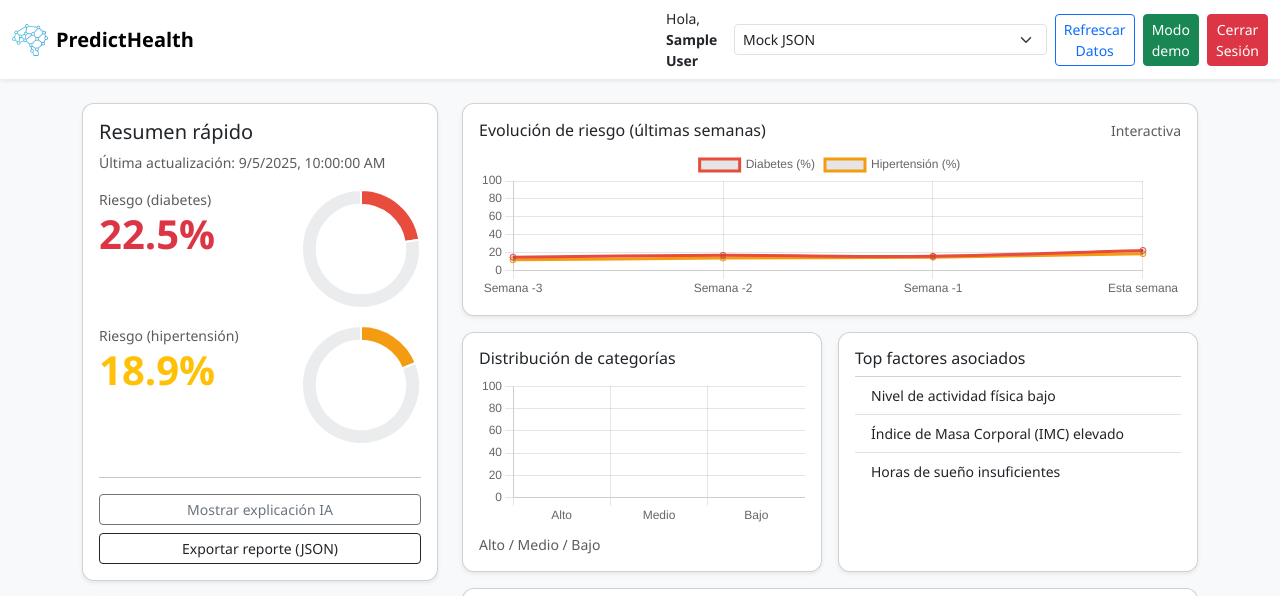
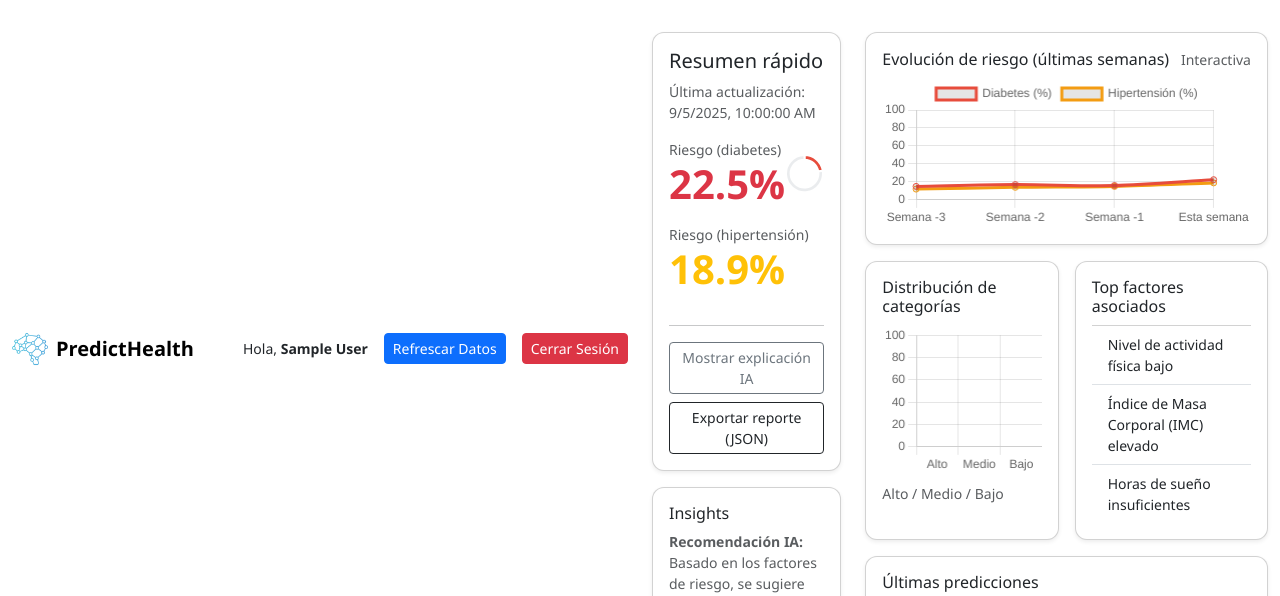
Before and after one commit to MargaritaCuervo/PredictHealth-PFIntegracion, a Flask app: page /user_dashboard in a window 1280 px wide. Shown: the top 596 px of the page. Run offline with Flask 3, Linux system fonts and the light colour scheme; the visitor is signed in with stand-in values (Sample User, id 1).

Commit message:
Update user_dashboard.html

```diff
--- a/predicthealth_frontend/templates/user_dashboard.html
+++ b/predicthealth_frontend/templates/user_dashboard.html
@@ -5,17 +5,14 @@
   <meta name="viewport" content="width=device-width,initial-scale=1" />
   <title>PredictHealth — Panel Usuario</title>
 
-  <!-- Bootstrap -->
   <link href="https://cdn.jsdelivr.net/npm/bootstrap@5.3.2/dist/css/bootstrap.min.css" rel="stylesheet">
 
-  <!-- Chart.js -->
   <script src="https://cdn.jsdelivr.net/npm/chart.js"></script>
 
   <link rel="stylesheet" href="{{ url_for('static', filename='css/styles.css') }}">
 </head>
 <body class="bg-light">
 
-  <!-- NAV -->
   <nav class="navbar navbar-expand-lg navbar-light bg-white shadow-sm">
     <div class="container-fluid">
       <a class="navbar-brand d-flex align-items-center gap-2" href="{{ url_for('user_dashboard') }}">
@@ -23,38 +20,24 @@
         <strong>PredictHealth</strong>
       </a>
 
-      <!-- =============================================================== -->
-      <!-- ESTA ES LA SECCIÓN MODIFICADA -->
-      <!-- =============================================================== -->
-      <div class="d-flex gap-2 align-items-center">
+      <div class="d-flex gap-3 align-items-center">
         <span class="text-dark small">Hola, <strong>{{ name }}</strong></span>
-        <select id="sourceSelect" class="form-select form-select-sm" aria-label="Fuente datos">
-          <option value="json" selected>Mock JSON</option>
-          <option value="xml">Mock XML</option>
-        </select>
-        <button id="btnLoad" class="btn btn-outline-primary btn-sm">Cargar datos</button>
-        <button id="btnDemo" class="btn btn-success btn-sm">Modo demo</button>
+        <button id="btnLoad" class="btn btn-primary btn-sm">Refrescar Datos</button>
         <a href="{{ url_for('logout') }}" class="btn btn-danger btn-sm">Cerrar Sesión</a>
       </div>
-      <!-- =============================================================== -->
-      <!-- FIN DE LA SECCIÓN MODIFICADA -->
-      <!-- =============================================================== -->
+      </div>
+  </n>
 
-    </div>
-  </nav>
-
-  <!-- CONTAINER -->
   <main class="container my-4">
     <div class="row g-4">
 
-      <!-- LEFT: KPIs + controls -->
       <div class="col-lg-4">
         <div class="card p-3 shadow-sm mb-3">
           <h5 class="mb-2">Resumen rápido</h5>
           <p class="text-muted small">Última actualización: <span id="lastUpdate">—</span></p>
 
           <div class="mb-3">
-            <div class="d-flex justify-content-between">
+            <div class="d-flex justify-content-between align-items-center">
               <div>
                 <div class="text-muted small">Riesgo (diabetes)</div>
                 <div id="kpiDiabetes" class="display-6 text-danger">—%</div>
@@ -66,7 +49,7 @@
           </div>
 
           <div class="mb-3">
-            <div class="d-flex justify-content-between">
+            <div class="d-flex justify-content-between align-items-center">
               <div>
                 <div class="text-muted small">Riesgo (hipertensión)</div>
                 <div id="kpiHyper" class="display-6 text-warning">—%</div>
@@ -85,14 +68,12 @@
           </div>
         </div>
 
-        <!-- Insights -->
         <div class="card p-3 shadow-sm">
           <h6 class="mb-2">Insights</h6>
-          <div id="insightsArea" class="small text-muted">Carga datos para ver insights generados por el módulo IA.</div>
+          <div id="insightsArea" class="small text-muted">Cargando datos desde el servidor...</div>
         </div>
       </div>
 
-      <!-- RIGHT: Charts -->
       <div class="col-lg-8">
         <div class="row g-3">
           <div class="col-12">
@@ -117,8 +98,7 @@
             <div class="card p-3 shadow-sm h-100">
               <h6 class="mb-2">Top factores asociados</h6>
               <ul id="factorsList" class="list-group list-group-flush small">
-                <!-- populated by JS -->
-              </ul>
+                </ul>
             </div>
           </div>
 
@@ -130,7 +110,8 @@
                   <thead class="table-light">
                     <tr><th>ID</th><th>Paciente</th><th>Edad</th><th>Riesgo</th><th>Fecha</th></tr>
                   </thead>
-                  <tbody id="predTableBody"></tbody>
+                  <tbody id="predTableBody">
+                    </tbody>
                 </table>
               </div>
             </div>
```
